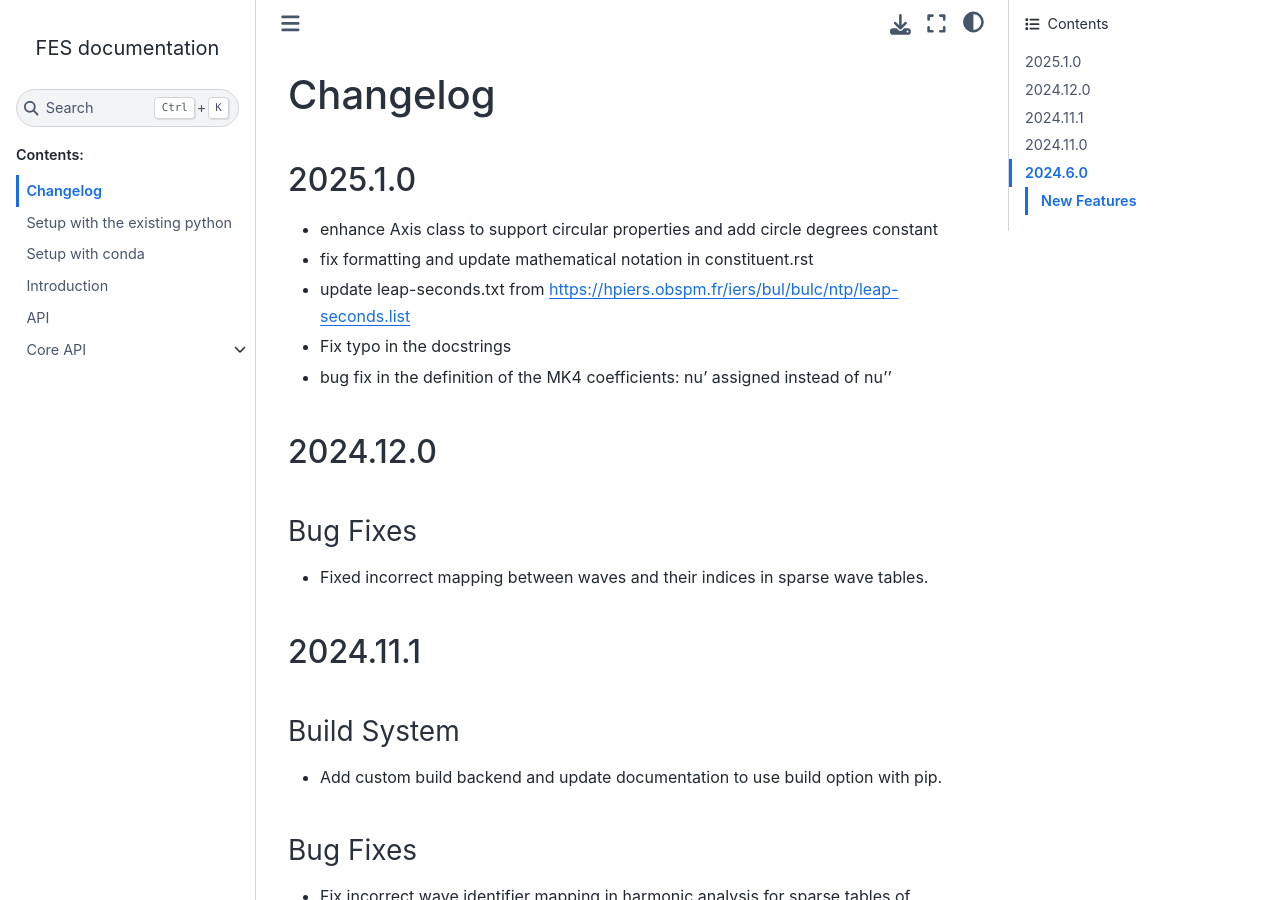
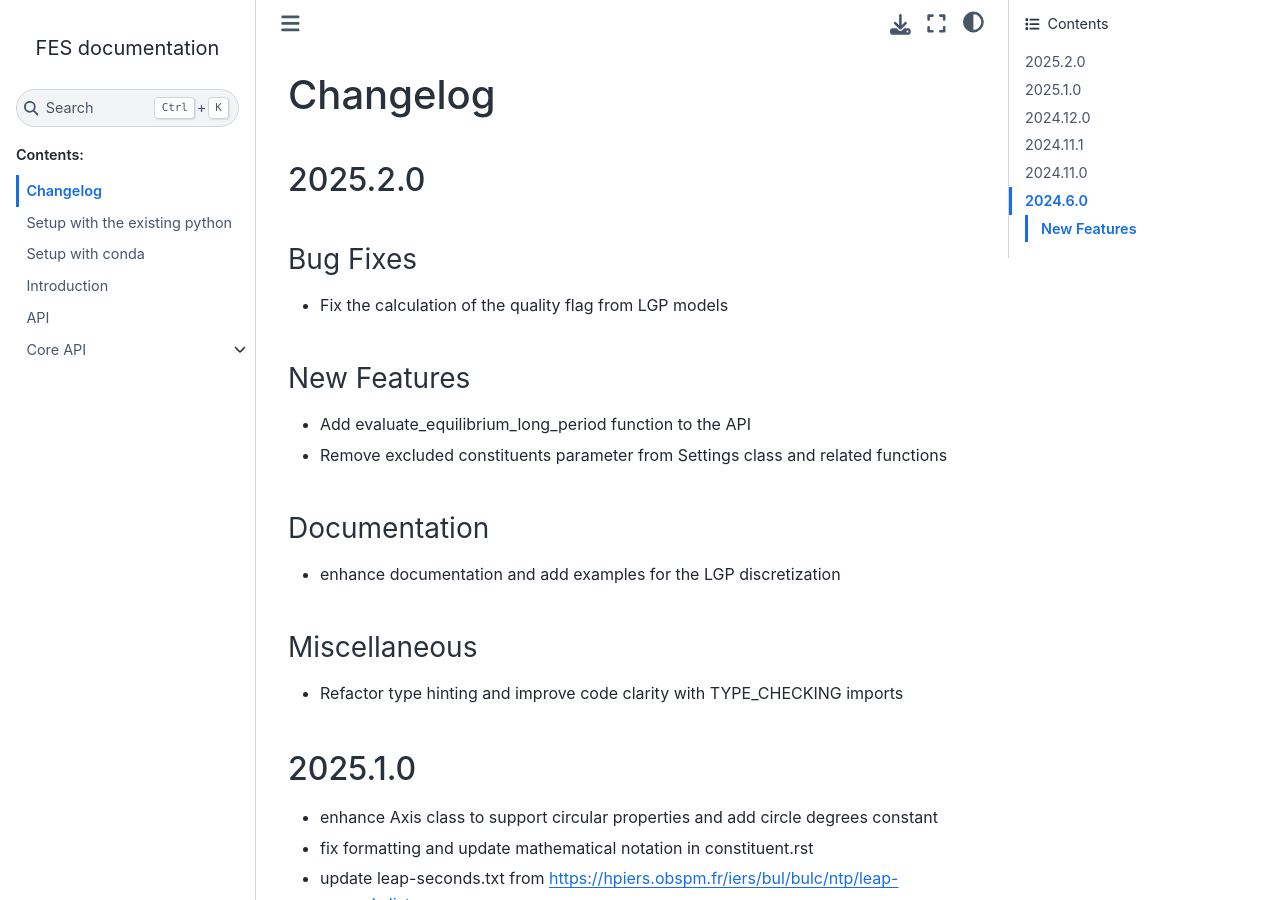
Before and after one commit to CNES/aviso-fes, a Sphinx documentation site: the page built from docs/source/changelog.rst, in a window 1280 px wide and 900 px high. Built offline with Sphinx 7.4.7 and the Sphinx Book theme 1.1.4, drawn with Linux system fonts in a browser that asks for light colours; pages that are not in the unit, such as notebooks, are missing from menus.

Commit message:
changelog: update to version 2025.2.0 with bug fixes, new features, and enhanced documentation

```diff
--- a/docs/source/changelog.rst
+++ b/docs/source/changelog.rst
@@ -2,6 +2,31 @@
 
 Changelog
 #########
+
+2025.2.0
+========
+
+Bug Fixes
+---------
+
+* Fix the calculation of the quality flag from LGP models
+
+New Features
+------------
+
+* Add evaluate_equilibrium_long_period function to the API
+* Remove excluded constituents parameter from Settings class and related
+  functions
+
+Documentation
+-------------
+
+* enhance documentation and add examples for the LGP discretization
+
+Miscellaneous
+-------------
+
+* Refactor type hinting and improve code clarity with TYPE_CHECKING imports
 
 2025.1.0
 ========
```
